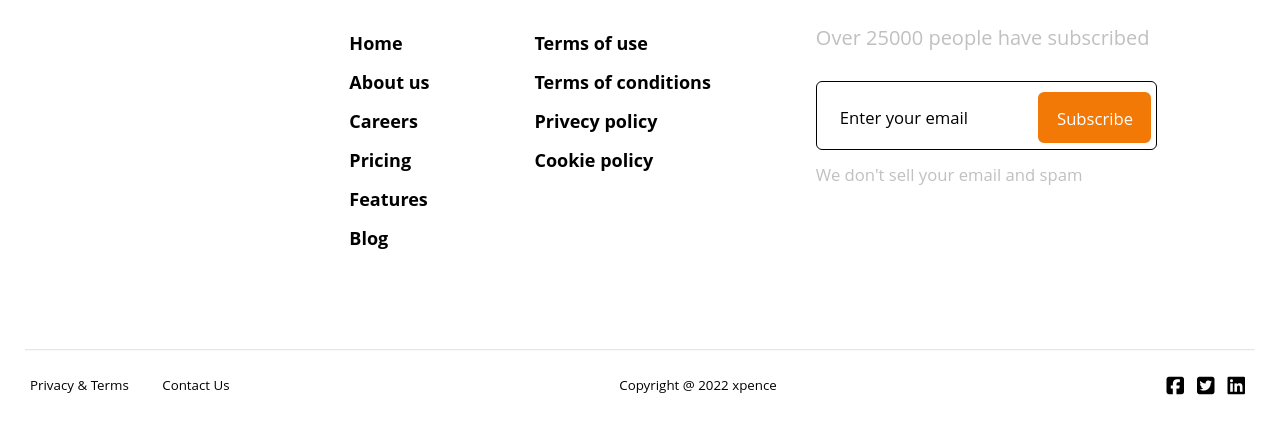
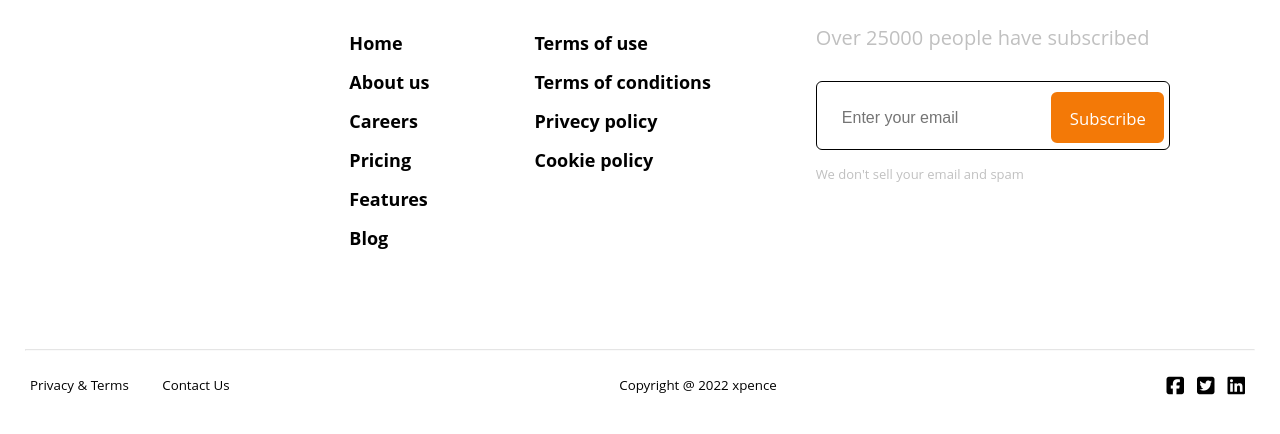
Before and after one commit to Kurner/Xpense-website, a plain HTML site: page index.html in a window 1280 px wide. Shown: the part 4574-5008 px from the top of the page. Drawn offline with Linux system fonts and the light colour scheme.

Commit message:
Modification de détails

```diff
--- a/index.html
+++ b/index.html
@@ -188,15 +188,16 @@
                 <div class="newsletter">
                     NEWSLETTER
                     <div class="contentNewsletter">
-                        Over 25000 people have subscribed
-                        <div class="email">
-                            Enter your email
-                            <div class="subscribe">
-                                Subscribe
+                        <span class="textNewsletter">Over 25000 people have subscribed</span>
+                        <form>
+                            <div class="email">
+                                <input type="email" placeholder="Enter your email">
+                                <label for="email"><a target="_blank" href="./img/ugly_doggo.png">Subscribe</a></label>
                             </div>
+                        </form>
 
                         </div>
-                        <span>We don't sell your email and spam</span>
+                        <div class="textNewsletterBottom">We don't sell your email and spam</div>
                     </div>
                 </div>
 
--- a/style.css
+++ b/style.css
@@ -410,19 +410,32 @@ nav li
     margin-bottom: 10px;
 }
 
-.subscribe
+input
+{
+    font-size: medium;
+    border: none;
+}
+
+label
 {
     color: white;
-    margin-left: 70px;
     background-color: rgb(243, 121, 7);
     border: solid rgb(243, 121, 7);
     border-radius: 6px;
     padding: 12px 15px 10px 16px;
 }
 
-.contentNewsletter span
+.textNewsletter
 {
-    font-size: smaller;
+    font-size: unset;
+}
+
+.textNewsletterBottom
+{
+    font-size: small;
+    margin-top: 15px;
+    color:#c0c0c0;
+    font-weight: normal;
 }
 
 hr
```
